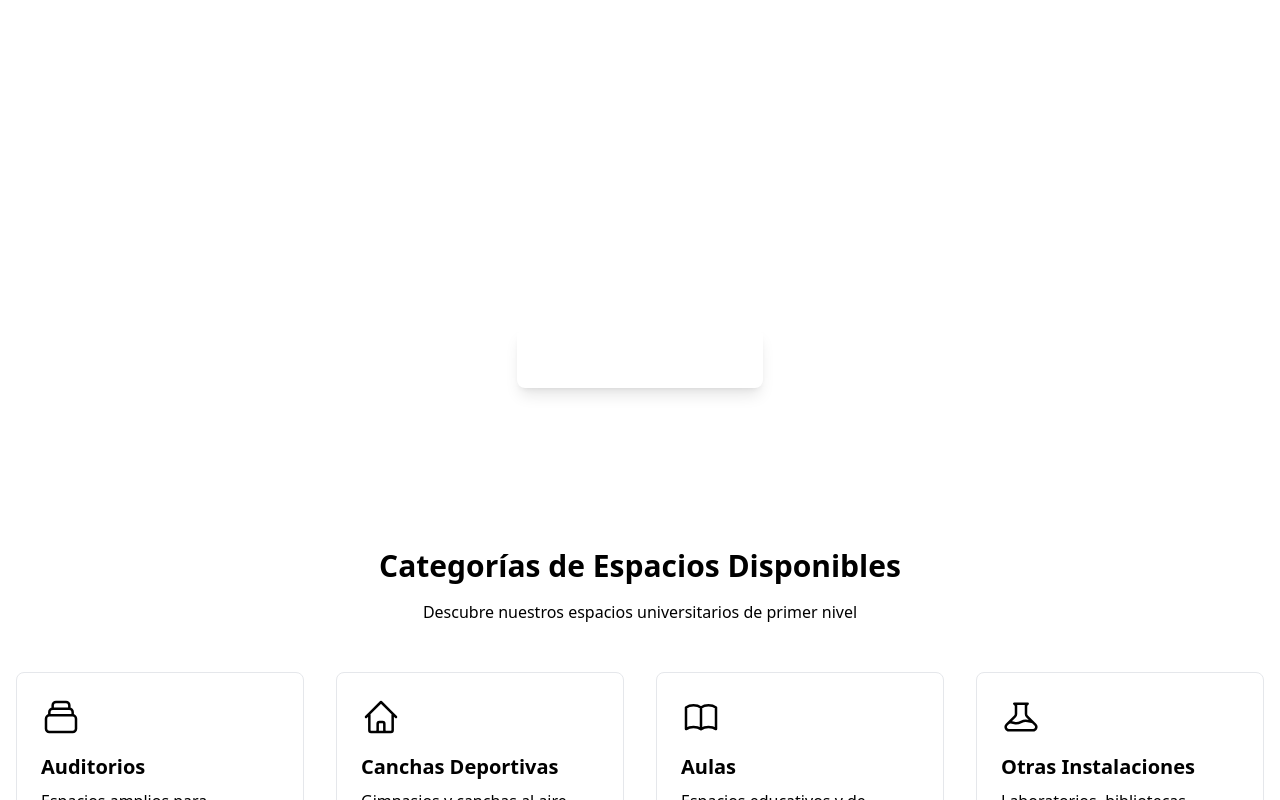
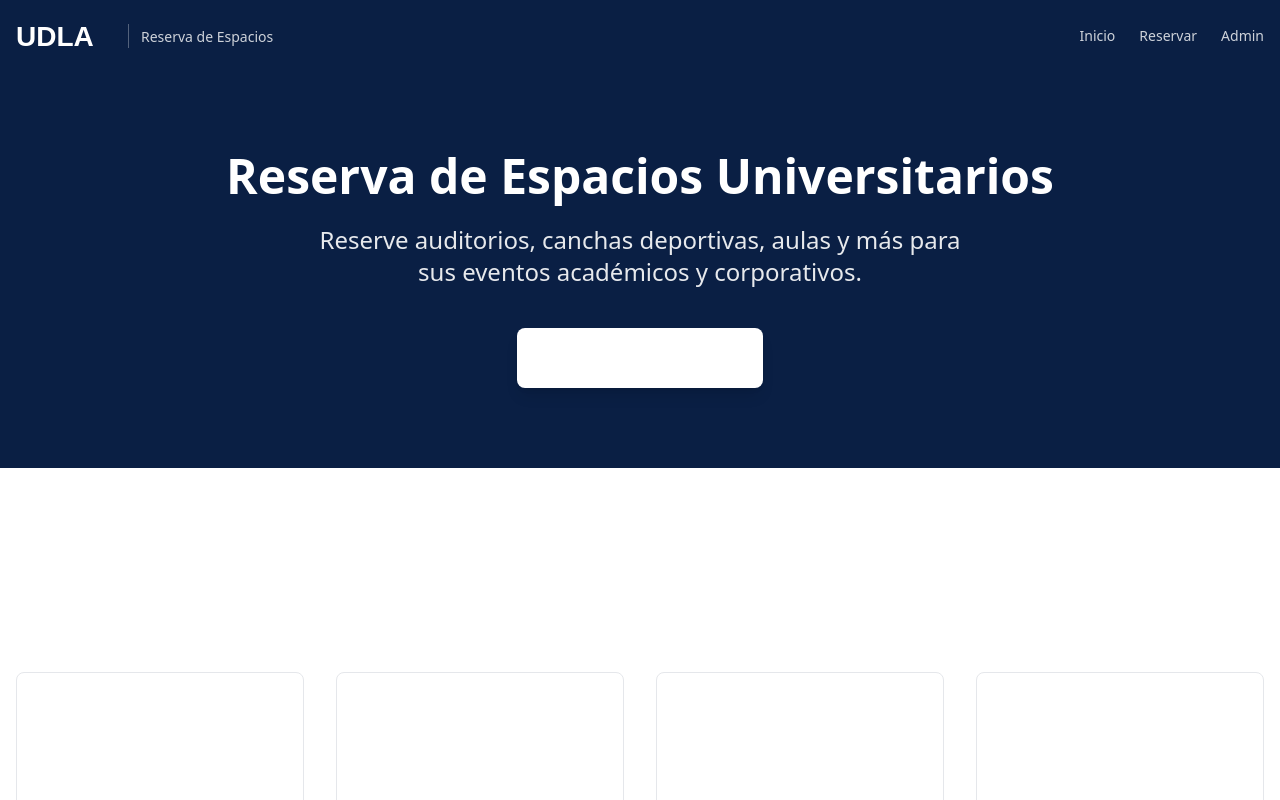
Before and after one commit to josegaboherrera/UDLA-MVP, a Next.js app: page / in a window 1280 px wide. Shown: the top 800 px of the page. Built offline with nearby package versions, Linux system fonts and the light colour scheme.

Commit message:
feat: update global color scheme and body background color
Added new color variable and changed body background to use it

```diff
--- a/app/globals.css
+++ b/app/globals.css
@@ -11,10 +11,12 @@
     --udla-gray: #666666;
     --udla-gray-light: #F5F5F5;
     --udla-white: #FFFFFF;
+    --udla-blue-dark: #0A1F44;
   }
 }
 
 body {
   font-family: system-ui, -apple-system, BlinkMacSystemFont, 'Segoe UI', Roboto, sans-serif;
-  color: var(--udla-black);
+  background-color: var(--udla-blue-dark);
+  color: var(--udla-white);
 }
```
